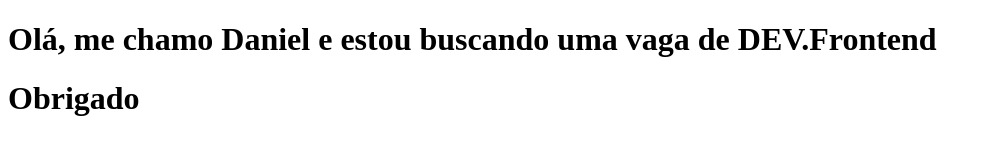
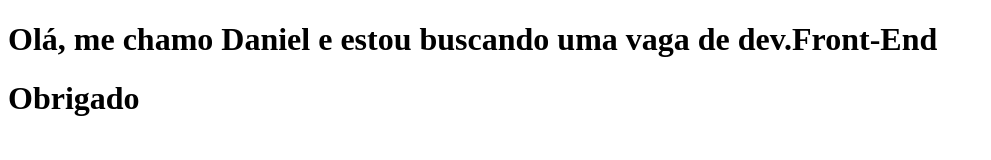
Before and after one commit to DanielSantana34/Hola-Dan, a plain HTML site: page site-exemplo/index.html in a window 1280 px wide. Shown: the whole page, without its empty margins (0-991 px from the left). Drawn offline with Linux system fonts and the light colour scheme.

Commit message:
corrigindo2

```diff
--- a/site-exemplo/index.html
+++ b/site-exemplo/index.html
@@ -7,7 +7,7 @@
     <title>primeiro site de repositório github</title>
 </head>
 <body>
-    <h1>Olá, me chamo Daniel e estou buscando uma vaga de DEV.Frontend</h1>
+    <h1>Olá, me chamo Daniel e estou buscando uma vaga de dev.Front-End</h1>
 
        <h1>Obrigado</h1>
 </body>
```
